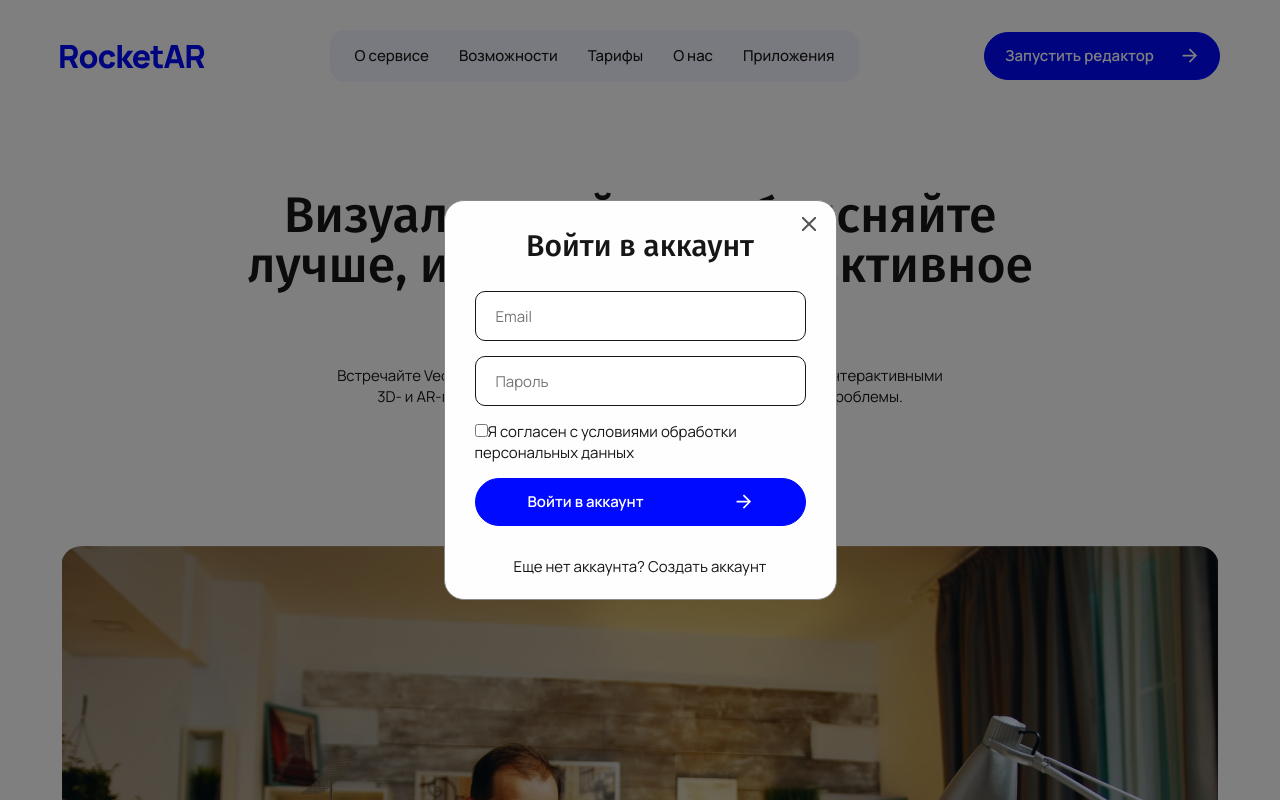
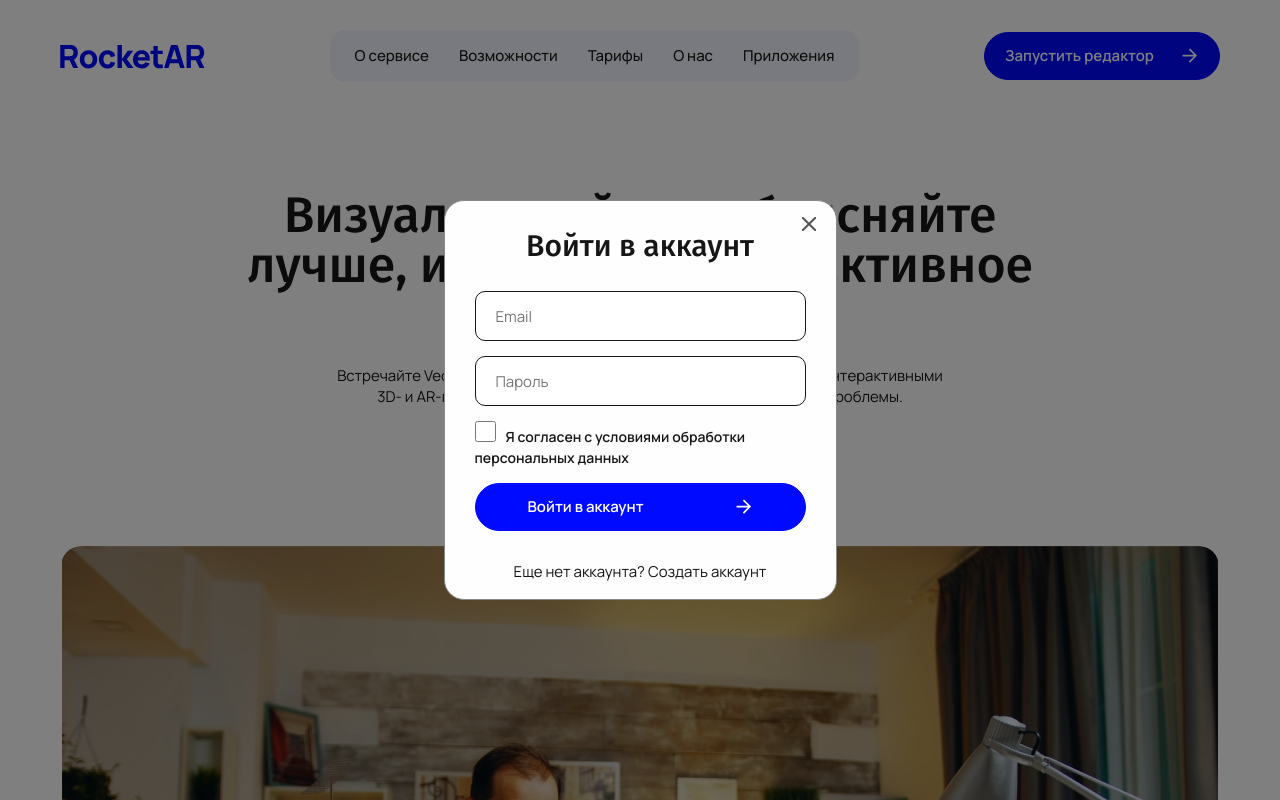
Before and after one commit to sawcrazy/nikulin, a React (Vite) app: page / in a window 1280 px wide. Both pictures are taken after a click on the button "Запустить редактор". Shown: the top 800 px of the page. Built offline with nearby package versions, Linux system fonts and the light colour scheme.

Commit message:
modal,,,

```diff
--- a/src/сomponents/inputs/input.tsx
+++ b/src/сomponents/inputs/input.tsx
@@ -1,7 +1,7 @@
-import s from './style.module.css';
+
 import './s.css'
 export const Input = (props) =>{
     return (
-            <input className={props.style} type={props.type} placeholder={props.placeholder} id={props.id}/>
+            <input className={props.style} type={props.type} placeholder={props.placeholder} id="scales"/>
     )
 }
--- /dev/null
+++ b/src/сomponents/inputs/input_checkbox.tsx
@@ -0,0 +1,9 @@
+import './s.css'
+export const InputCheckbox = () =>{
+  return (
+    <label>
+      <input className="checkbox" type="checkbox"/>
+      <span>Я согласен с условиями обработки персональных данных</span>
+    </label>
+  )
+}
--- a/src/сomponents/inputs/s.css
+++ b/src/сomponents/inputs/s.css
@@ -11,3 +11,17 @@
     color: rgba(173, 173, 173, 1)
 
 }
+input[type="checkbox"] {
+    width: 21px;
+    height: 21px;
+    margin-right: 10px;
+}
+span {
+    font-family: Manrope,sans-serif;
+    font-size: 14px;
+    font-weight: 600;
+    line-height: 19.6px;
+    text-align: left;
+
+
+}
--- a/src/сomponents/modal/modal.tsx
+++ b/src/сomponents/modal/modal.tsx
@@ -1,6 +1,7 @@
 import s from './style.module.css';
 import {Input} from "../inputs/input";
 import {ButtonBlue} from "../buttons/button_blue";
+import {InputCheckbox} from "../inputs/input_checkbox";
 
 export const Modal = (props) =>{
     if(!props.open){
@@ -20,11 +21,7 @@ export const Modal = (props) =>{
                     <form action="" className={s.modal__form}>
                         <Input type="email" placeholder="Email" style="input"/>
                         <Input type="password" placeholder="Пароль" style="input"/>
-                        <div>
-                            <Input type="checkbox" id="scales" />
-                            <label htmlFor="scales">Я согласен с условиями <a href="">обработки <br/>персональных данных</a></label>
-                        </div>
-
+                        <InputCheckbox/>
                         <ButtonBlue name="Войти в аккаунт"/>
                     </form>
                 </div>
--- a/src/сomponents/modal/style.module.css
+++ b/src/сomponents/modal/style.module.css
@@ -29,6 +29,13 @@
 .modal__content{
 
 }
+.checkbox{
+    display: flex;
+}
+.check__box{
+    width: 21px;
+    height: 21px;
+}
 .modal__form{
     display: flex;
     flex-direction: column;
```
